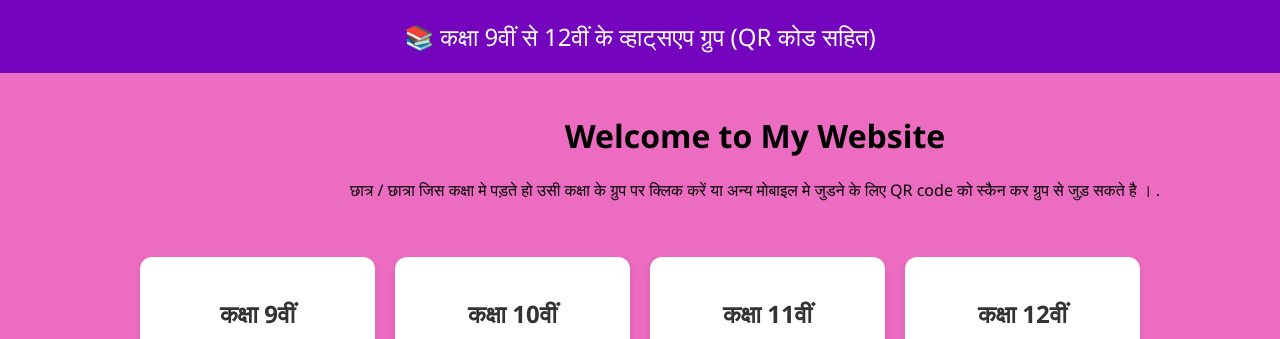
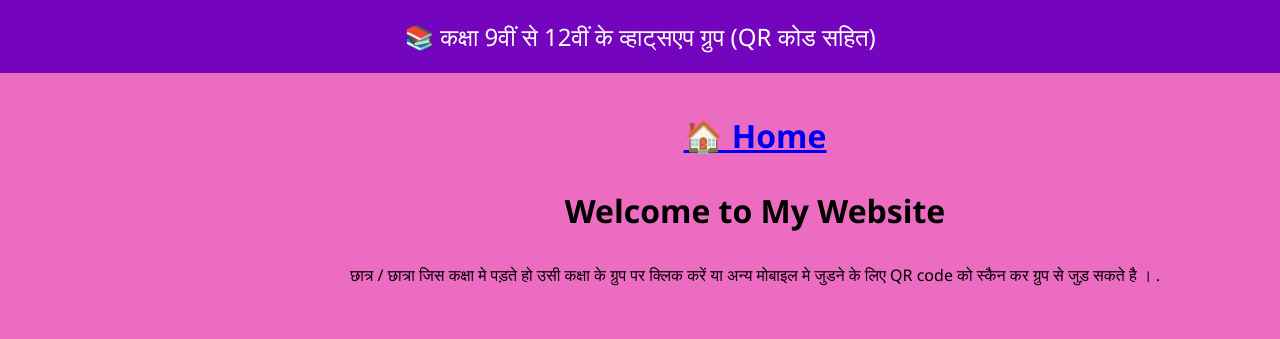
Before and after one commit to studybank/whatsapp, a plain HTML site: page index.html in a window 1280 px wide. Shown: the top 339 px of the page. Drawn offline with Linux system fonts and the light colour scheme.

Commit message:
Update index.html

```diff
--- a/index.html
+++ b/index.html
@@ -114,7 +114,7 @@
 
   <!-- Main Content -->
   <div class="main-content" >
-   <center> <h1>Welcome to My Website</h1>
+   <center> <h1><a href="https://studybank.github.io/home/">🏠 Home</a> <P>Welcome to My Website</h1></P>
     <p>छात्र / छात्रा जिस कक्षा मे पड़ते हो उसी कक्षा के ग्रुप पर क्लिक करें या अन्य मोबाइल मे जुडने के लिए  QR code को स्कैन कर ग्रुप से जुड़ सकते है । .</p></center>
   </div>
 
```
